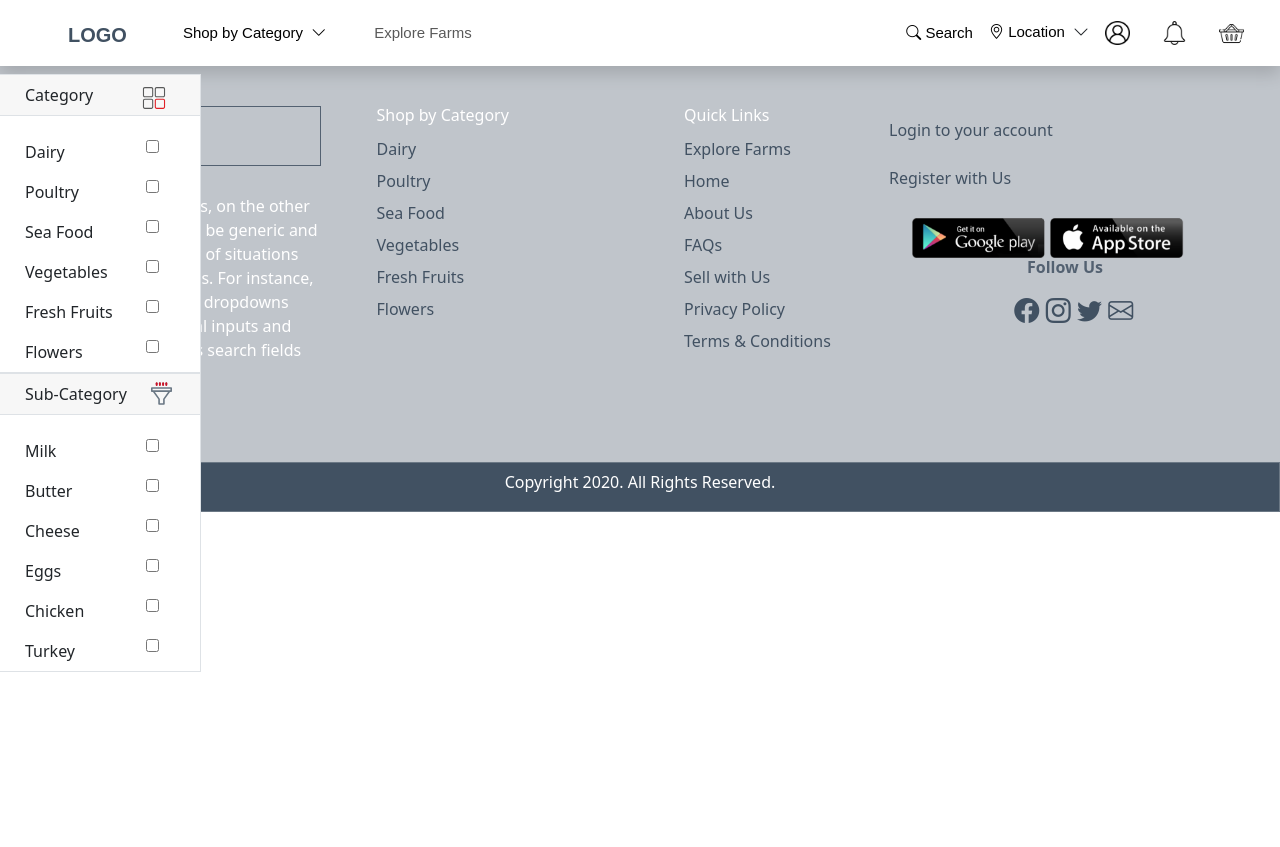
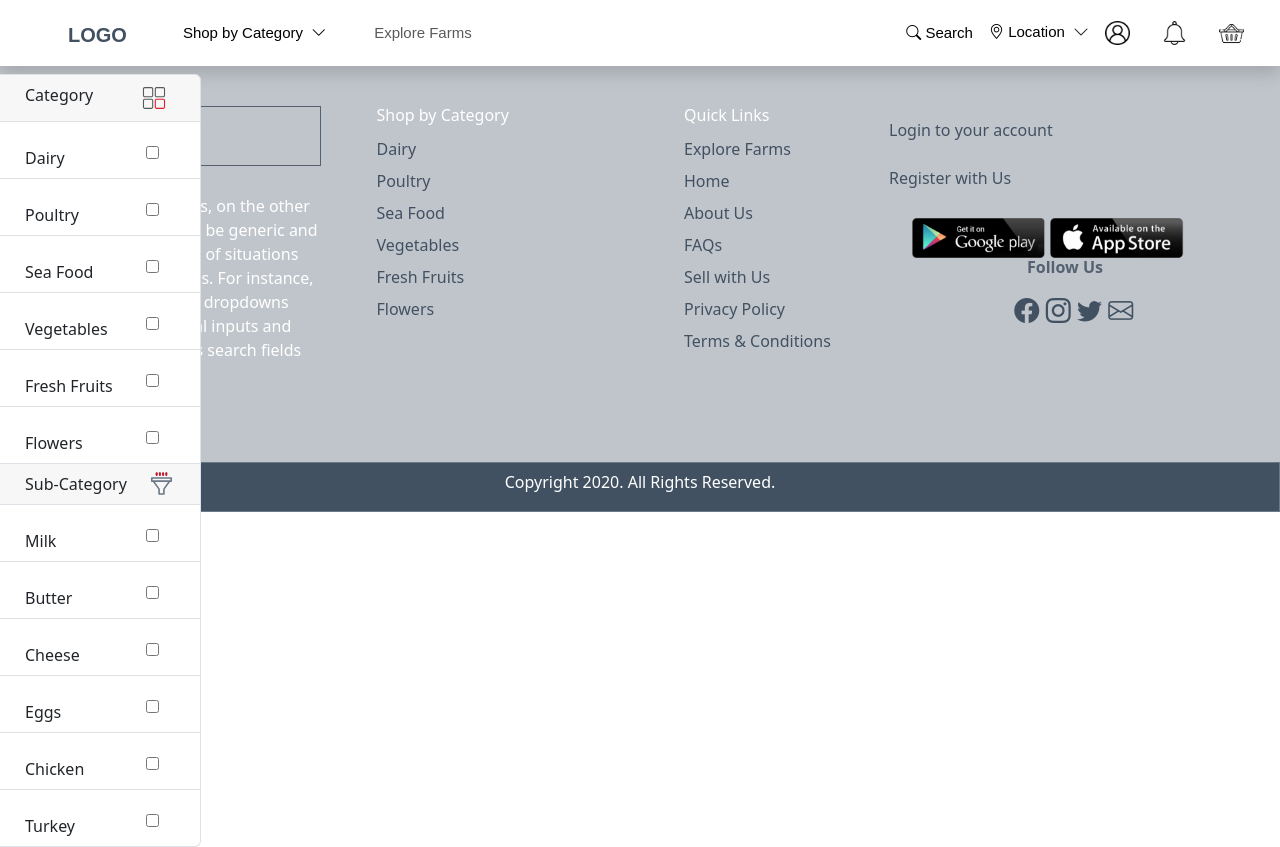
Before and after one commit to NithisSelvam-ZS/fresh-harvest-app-angular, an Angular app: page /Sidebar in a window 1280 px wide. Before the commit the page ends 800 px from the top, so only its background shows below. Built offline with nearby package versions, Linux system fonts and the light colour scheme; data requests are answered from the project's data file.

Commit message:
DOD Update

```diff
--- a/src/app/app.component.html
+++ b/src/app/app.component.html
@@ -1,4 +1,5 @@
 
 <app-navbar></app-navbar>
+
 <router-outlet></router-outlet>
 <app-footer></app-footer>
--- a/src/app/deal-of-the-day/deal-of-the-day.component.html
+++ b/src/app/deal-of-the-day/deal-of-the-day.component.html
@@ -5,7 +5,7 @@
 
   <div class="row">
     <div class="col-2 col-md-2 col-lg-2 custom-sideBar">
-      <app-side-bar></app-side-bar>
+      <!-- <app-side-bar></app-side-bar> -->
     </div>
     <div class="col-10">
       <div class="col-12 mt-3 mb-2 ">
--- a/src/app/navbar/navbar.component.css
+++ b/src/app/navbar/navbar.component.css
@@ -10,6 +10,10 @@
   font-family: sans-serif;
   opacity: 1;
   color: #415162;
+}
+
+.search{
+  display: none;
 }
 
 .navbar-nav {
--- a/src/app/navbar/navbar.component.html
+++ b/src/app/navbar/navbar.component.html
@@ -1,20 +1,20 @@
-<nav class="navbar navbar-expand-lg bg-body-white shadow bg-white">
+<nav class="navbar navbar-expand-lg bg-white shadow">
   <div class="container-fluid">
-    <a class="navbar-brand ms-5  mt-1 p-2" href="#">LOGO</a>
-    <button class="navbar-toggler " type="button" data-bs-toggle="collapse" data-bs-target="#navbarNav"
+    <a class="navbar-brand ms-5 mt-1 p-2" href="#">LOGO</a>
+    <button class="navbar-toggler" type="button" data-bs-toggle="collapse" data-bs-target="#navbarNav"
       aria-expanded="false" aria-label="Toggle navigation">
       <span class="navbar-toggler-icon"></span>
     </button>
-    <div class="collapse navbar-collapse " id="navbarNav">
+    <div class="collapse navbar-collapse" id="navbarNav">
       <ul class="navbar-nav">
-        <li class="nav-item ms-4  me-2">
+        <li class="nav-item ms-4 me-2">
           <button type="button" class="nav-link active btn custom-button p-2" aria-current="page"
             (click)="toggleCategoryList()">Shop by Category
             <i class="bi bi-chevron-down ms-1"></i>
           </button>
         </li>
         <li class="nav-item ms-4 me-3">
-          <button type="button" class="nav-link cusotme-Explore" (click)="exploreClicked()"
+          <button type="button" class="nav-link custom-Explore" (click)="exploreClicked()"
             [class.explore-active]="isExploreClicked" [routerLink]="['/Farms']"
             [ngClass]="{ 'active': isExploreClicked }">Explore Farms</button>
         </li>
@@ -29,11 +29,12 @@
           </a>
           <div *ngIf="showSearch">
             <span class="searchSection">
+              <label for="Search" class="search">Search</label>
               <input type="text" class="inputField border-0 p-1" [(ngModel)]="searchValue"
-                (keyup.enter)="saveSearchValue()">
+                (keyup.enter)="saveSearchValue()" id="Search">
               <span>
-                <button class="btn closeButton" type="button" (click)="closeSearch()"><i
-                    class="bi bi-x-lg"></i></button>
+                <a class="btn closeButton" type="button" (click)="closeSearch()"><i
+                    class="bi bi-x-lg"></i></a>
               </span>
             </span>
             <div class="shadow p-2 mb-1 mt-4 bg-body rounded recentSearchList">
@@ -44,9 +45,9 @@
 
         <li class="nav-item custom-rightNavbar">
           <a class="nav-link active pd-0" aria-current="page">
-            <i class="bi bi-geo-alt "></i>
-            {{District ||'Location'}}
-            <button class="btn custom-button" (click)="toggleLocationList()">
+            <i class="bi bi-geo-alt"></i>
+            {{ District || 'Location' }}
+            <button class="btn custom-button" (click)="toggleLocationList()" title="Location">
               <i class="bi bi-chevron-down ms-1"></i>
             </button>
           </a>
@@ -78,7 +79,6 @@
 </nav>
 
 <!-- This code is to show the Shop Category when Shop-By-Category is Clicked-->
-
 <div class="shadow p-2 mb-1 mt-2 bg-body rounded categoryList" *ngIf="showCategoryList">
   <div class="container">
     <div class="row categoryContainer">
@@ -86,12 +86,14 @@
         <div class="colbody">
           <ul class="ms-2">
             <li>
-              <h5 class="categoryHead">{{category.categoryHeading}}</h5>
+              <h5 class="categoryHead">{{ category.categoryHeading }}</h5>
             </li>
-            <li class="categoryItem">{{category.item1}}</li>
-            <li class="categoryItem">{{category.item2}}</li>
-            <li class="categoryItem">{{category.item3}}</li>
-            <li class="categoryViewAll mt-2 text-"> <a>View All</a></li>
+            <li class="categoryItem">{{ category.item1 }}</li>
+            <li class="categoryItem">{{ category.item2 }}</li>
+            <li class="categoryItem">{{ category.item3 }}</li>
+            <li class="categoryViewAll mt-2 text">
+              <a href="#">View All</a>
+            </li>
           </ul>
         </div>
       </div>
@@ -102,7 +104,6 @@
 </div>
 
 <!-- To display the Section to input Location -->
-
 <div class="shadow p-2 mb-1 mt-2 bg-body rounded locationList" *ngIf="showLocationList">
   <div class="locationInputSection">
     <input type="text" placeholder="Enter Pincode" maxlength="6" class="inputField" (input)="updateLocation()"
--- a/src/app/side-bar/side-bar.component.html
+++ b/src/app/side-bar/side-bar.component.html
@@ -1,42 +1,37 @@
-<div class="container-fluid ">
+<div class="container-fluid">
   <div class="row">
-    <div class="col-md-2 p-0 m-0 ">
+    <div class="col-md-2 p-0 m-0">
       <!-- Sidebar -->
-      <div class="sidebar ">
+      <div class="sidebar">
         <!-- Sidebar content -->
         <ul class="list-group mt-2">
+
           <!-- Category -->
-          <div>
           <li class="list-group-item row custom-backgroundColor">
-              <span class=" col-8 ms-2">Category </span>
+            <span class="col-8 ms-2">Category </span>
             <img class="col-4 float-end" src="assets/sideBar/mainMenu.svg" alt="Main Menu Icon" width="100%"
               height="30px" />
           </li>
-            <div class="list-group-item row" >
-              <li class="mt-3" *ngFor="let list of categoryItem">
-                <span  class="col-8 ms-2">{{list.CategoryList}}</span>
-                <input class="col-3 float-end" type="checkbox" id="{{list.CategoryList}}" title="categoryItem">
+          <li class="list-group-item row" *ngFor="let category of categoryItem">
+            <div class="mt-3">
+              <span class="col-8 ms-2">{{ category.CategoryList }}</span>
+              <input class="col-3 float-end" type="checkbox" id="{{ category.CategoryList }}" title="categoryItem">
+            </div>
           </li>
-            </div>
 
-            <!-- Sub-Category  -->
-            <div>
+          <!-- Sub-Category -->
           <li class="list-group-item row custom-backgroundColor">
-                <span class=" col-8 ms-2">Sub-Category </span>
+            <span class="col-8 ms-2">Sub-Category </span>
             <img class="col-3 float-end" src="assets/sideBar/subMenu.svg" alt="Main Menu Icon" width="100%"
               height="23px" />
           </li>
-              <div class="list-group-item row" >
-                <li class="mt-3" *ngFor="let list of subCategoryItem">
-                  <span class="col-8 ms-2">{{list.CategoryList}}</span>
-                  <input class="col-3 float-end" type="checkbox" id="{{list.CategoryList}}" title="subCategoryItem" >
+          <li class="list-group-item row" *ngFor="let subCategory of subCategoryItem">
+            <div class="mt-3">
+              <span class="col-8 ms-2">{{ subCategory.CategoryList }}</span>
+              <input class="col-3 float-end" type="checkbox" id="{{ subCategory.CategoryList }}" title="subCategoryItem">
+            </div>
           </li>
-              </div>
-            </div>
 
-
-
-          </div>
         </ul>
       </div>
     </div>
```
Lines whose indentation alone changed are shown as unchanged.
